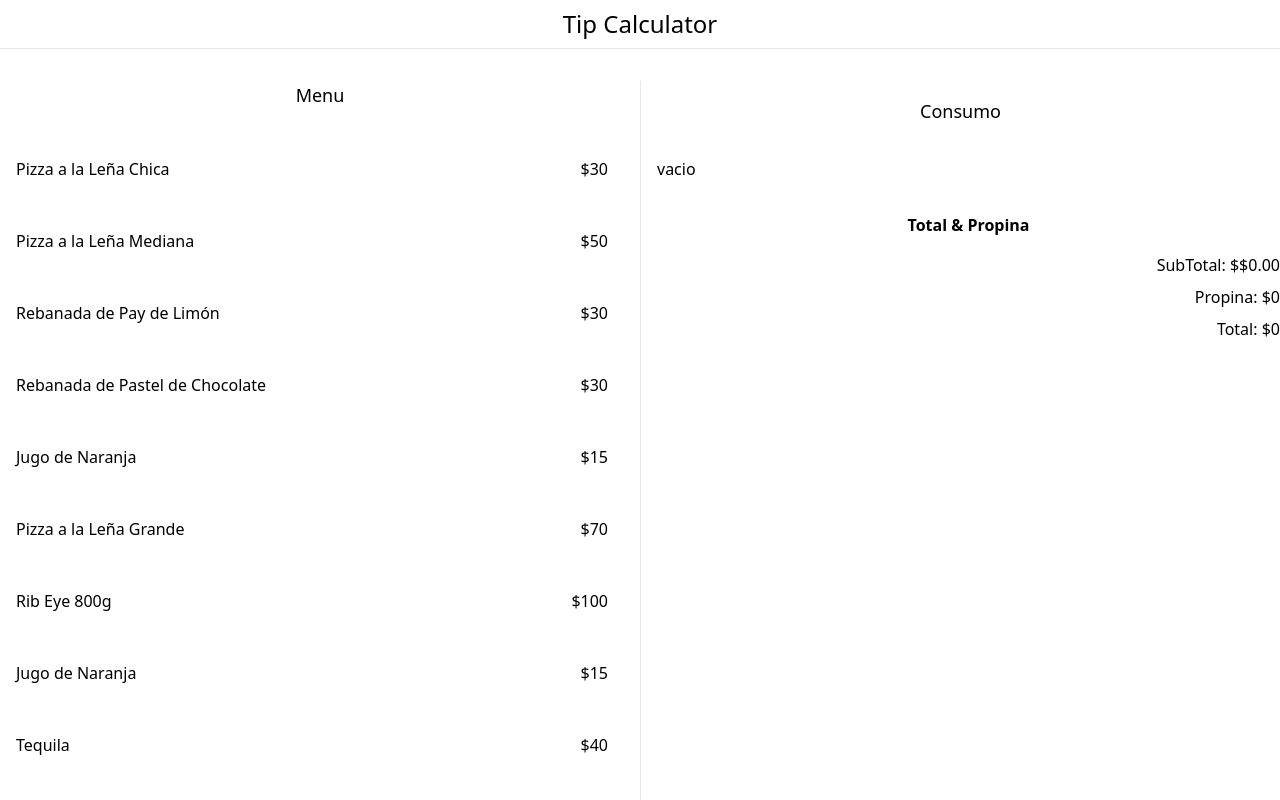
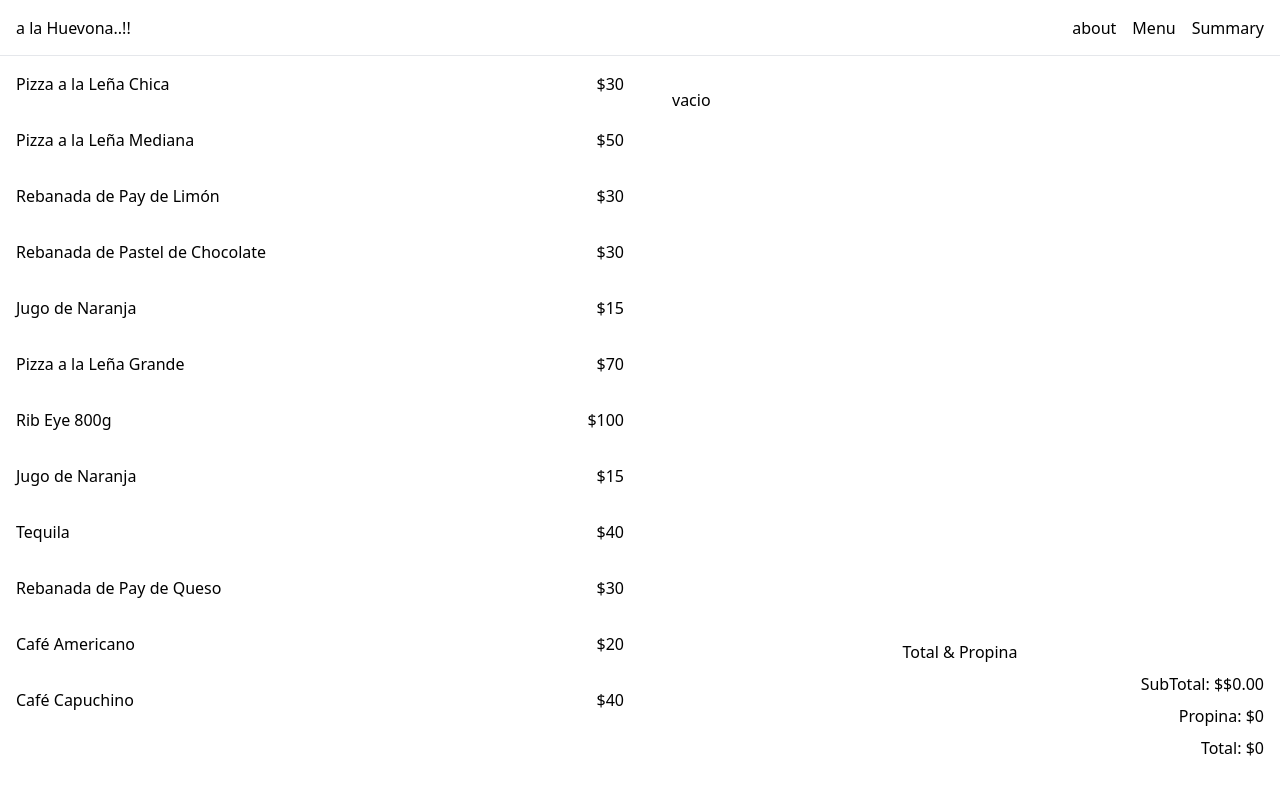
Before and after one commit to undefindev/tip_calculator, a React (Vite) app: page / in a window 1280 px wide. Shown: the top 800 px of the page. Built offline with nearby package versions, Linux system fonts and the light colour scheme.

Commit message:
pendejiando en la interface.. se logro

```diff
--- a/src/App.tsx
+++ b/src/App.tsx
@@ -14,17 +14,25 @@ function App() {
 
   return (
     <>
-      <div className="max-h-screen flex flex-col container mx-auto px-4 md:px-0">
-        <header className="border-b py-2">
-          <h1 className="text-center text-2xl font-light">Tip Calculator</h1>
+
+      <div>
+        <header className="flex items-center justify-between h-10 lg:h-14 border-b px-4">
+          <div>
+            <p>a la Huevona..!!</p>
+          </div>
+          <div>
+            <ul className="flex items-center gap-4">
+              <li>about</li>
+              <li>Menu</li>
+              <li>Summary</li>
+            </ul>
+          </div>
         </header>
-        {/* main content */}
-        <main className="py-4 divide-y md:divide-y-0 md:py-8 md:divide-x grid md:grid-cols-2">
-          {/* left side */}
-          <div className="pb-4">
-            <h2 className="text-center text-lg font-medium">Menu</h2>
+
+        {/* wrapper */}
+        <main className="flex flex-row h-[calc(100vh-56px)]">
           {/* menu */}
-            <div className=" space-y-4 mt-8 mr-4">
+          <div className="w-1/2 overflow-y-scroll box-border">
             {menuItems.map(item => (
               <MenuItem
                 key={item.id}
@@ -33,18 +41,16 @@ function App() {
               />
             ))}
           </div>
-          </div>
 
-          {/* right side top*/}
-          <div className="pt-4">
-            <h2 className="text-center text-lg font-medium">Consumo</h2>
-            {/* sumary */}
-            <div className="space-y-4 mt-8 ml-4">
-              <OrderContents // que nunca se no solvin las malditas props
+          {/* oreder summary */}
+          <div className="w-1/2 flex flex-col">
+            <div className="flex-1 overflow-y-scroll box-border p-8">
+              <OrderContents
                 order={order}
                 removeItem={removeItem}
               />
-              {/* totals */}
+            </div>
+            <div>
               <OrderTotals
                 order={order}
               />
@@ -52,8 +58,43 @@ function App() {
           </div>
         </main>
       </div>
+
     </>
   )
 }
 
 export default App
+
+/*
+  <div className="">
+              <h2 className="text-center">
+                Menu
+              </h2>
+            </div>
+            <div>
+
+            </div>
+
+
+
+
+            <div>
+              <h2 className="text-center">
+                Order Summary
+              </h2>
+            </div>
+            <div>
+              <div>
+                1
+              </div>
+              {/* totals *
+              <div>
+
+              </div>
+            </div>
+
+
+
+
+
+*/
--- a/src/components/MenuItem.tsx
+++ b/src/components/MenuItem.tsx
@@ -17,6 +17,7 @@ export default function MenuItem({ item, addItem }: MenuItemProps) {
         <p>${item.price}</p>
       </button>
     </>
+
   )
 }
 
--- a/src/components/OrderTotals.tsx
+++ b/src/components/OrderTotals.tsx
@@ -12,9 +12,9 @@ export default function OrderTotals({ order }: OrderTotalsProps) {
   const subtotalAmount = useMemo(() => order.reduce((total, item) => total + (item.quantity * item.price), 0), [order])
   return (
     <>
-      <div>
-        <h2 className="text-center font-semibold mt-8">Total & Propina</h2>
-        <div className="flex flex-col items-end space-y-2 mt-4">
+      <div className="p-4">
+        <h2 className="text-center mb-2">Total & Propina</h2>
+        <div className="flex flex-col gap-2 items-end">
           <p>SubTotal: {''}
             <span>${formatCurrency(subtotalAmount)}</span>
           </p>
```
Lines whose indentation alone changed are shown as unchanged.
